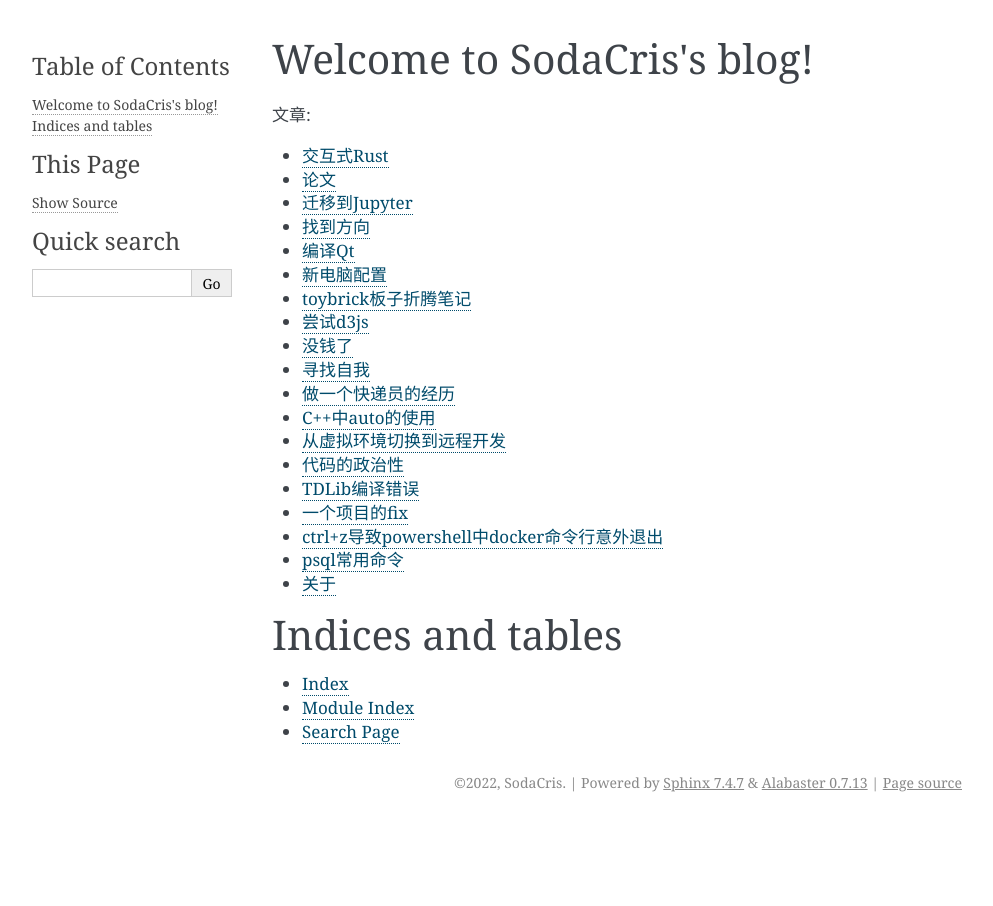
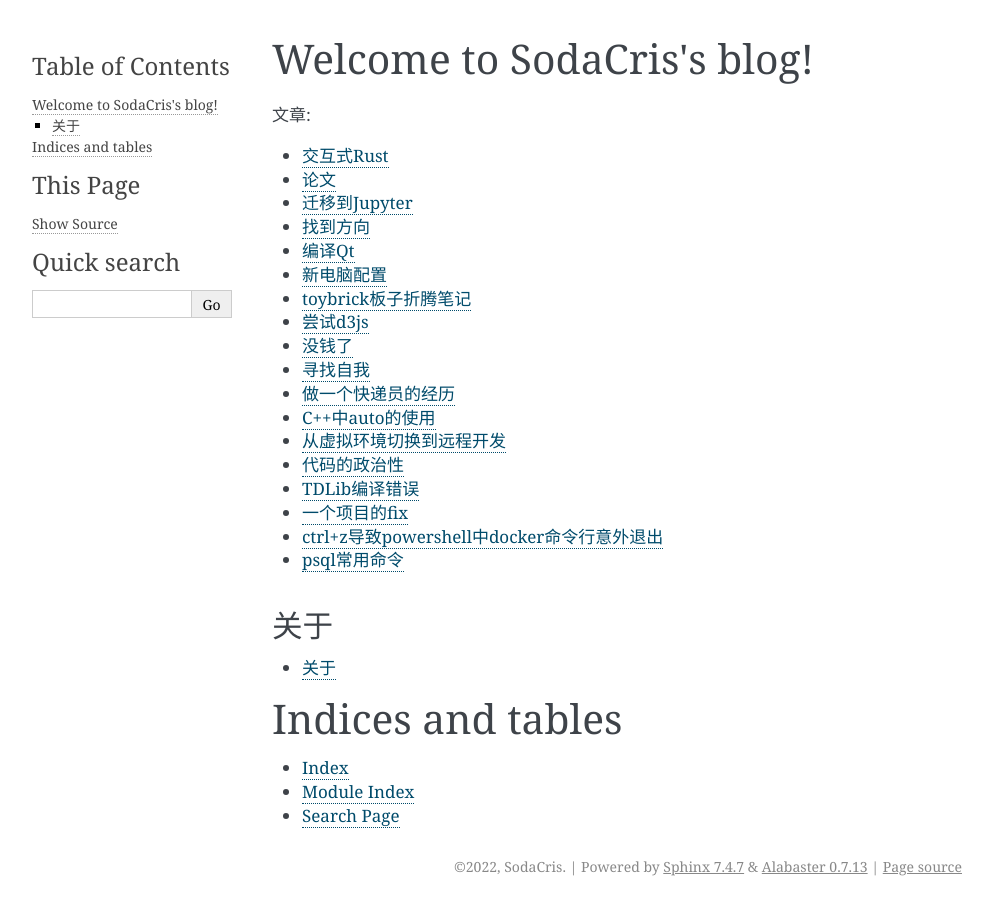
Before and after one commit to soda92/soda92.github.io, a Sphinx documentation site: the page built from source/index.rst, in a window 1280 px wide. Shown: the whole page, without its empty margins (148-1141 px from the left). Built offline with Sphinx 7.4.7, drawn with Linux system fonts in a browser that asks for light colours; pages that are not in the unit, such as notebooks, are missing from menus.

Commit message:
fix icons

```diff
--- a/source/conf.py
+++ b/source/conf.py
@@ -58,3 +58,4 @@
 # relative to this directory. They are copied after the builtin static files,
 # so a file named "default.css" will overwrite the builtin "default.css".
 html_static_path = ["_static"]
+html_favicon = "_static/favicon.ico"
--- a/source/index.rst
+++ b/source/index.rst
@@ -30,6 +30,13 @@
    2021-04-24-tempermonkey-captcha-recognization
    2020-11-19-ctrl-z-docker-powershell-command-line
    2020-11-15-psql-commands
+
+关于
+----
+
+.. toctree::
+   :maxdepth: 1
+
    about
 
 
```
Also changed, not shown: source/2021-10-28-toybrick-tb96-ai.ipynb, source/_static/favicon.ico (renamed from favicon.ico).
